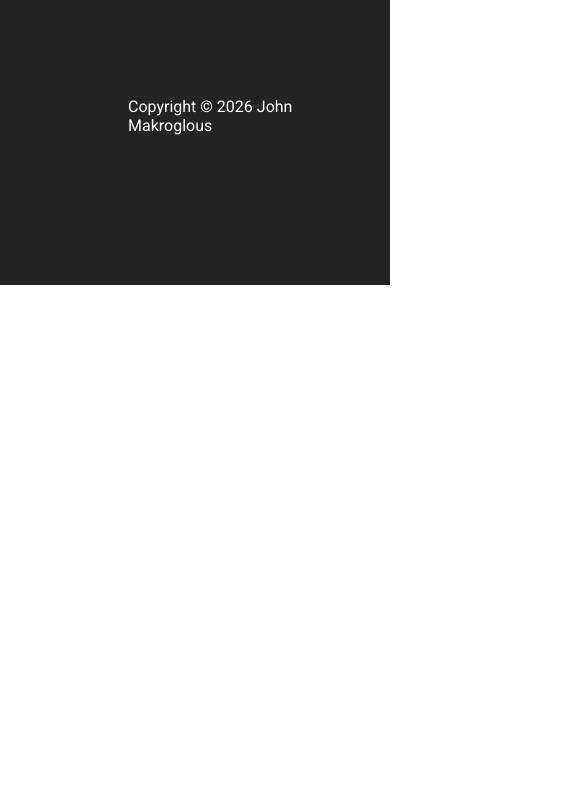
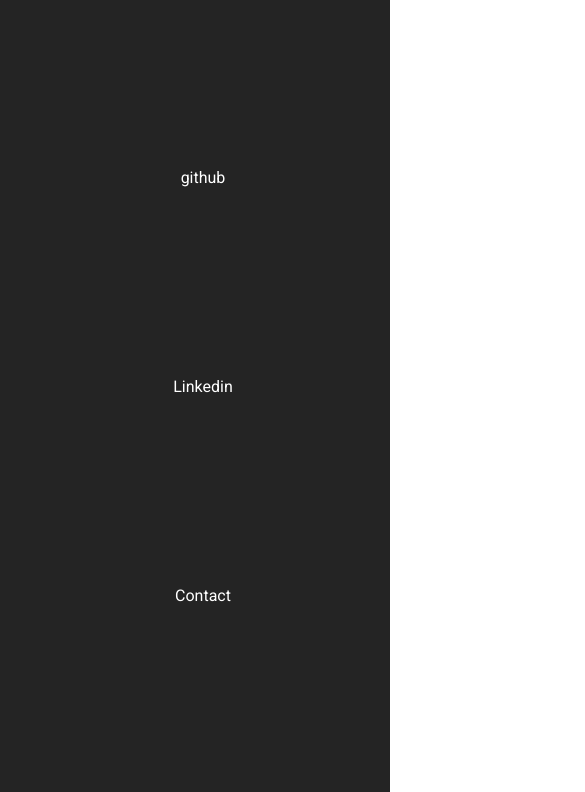
Before and after one commit to JMakroglous/e-portfolio-fake, a plain HTML site: page index.html in a window 390 px wide. Shown: the part 1654-2446 px from the top of the page, 585 px wide, since content can reach past the window. Before the commit the page ends 1939 px from the top, so only its background shows below. Drawn offline with Linux system fonts and the light colour scheme.

Commit message:
latest update

```diff
--- a/style.css
+++ b/style.css
@@ -724,4 +724,7 @@ SHAPES
   .modal__half {
     padding: 40px;
   }
+  .footer__social--list {
+    flex-direction: column;
+  }
 }
```
